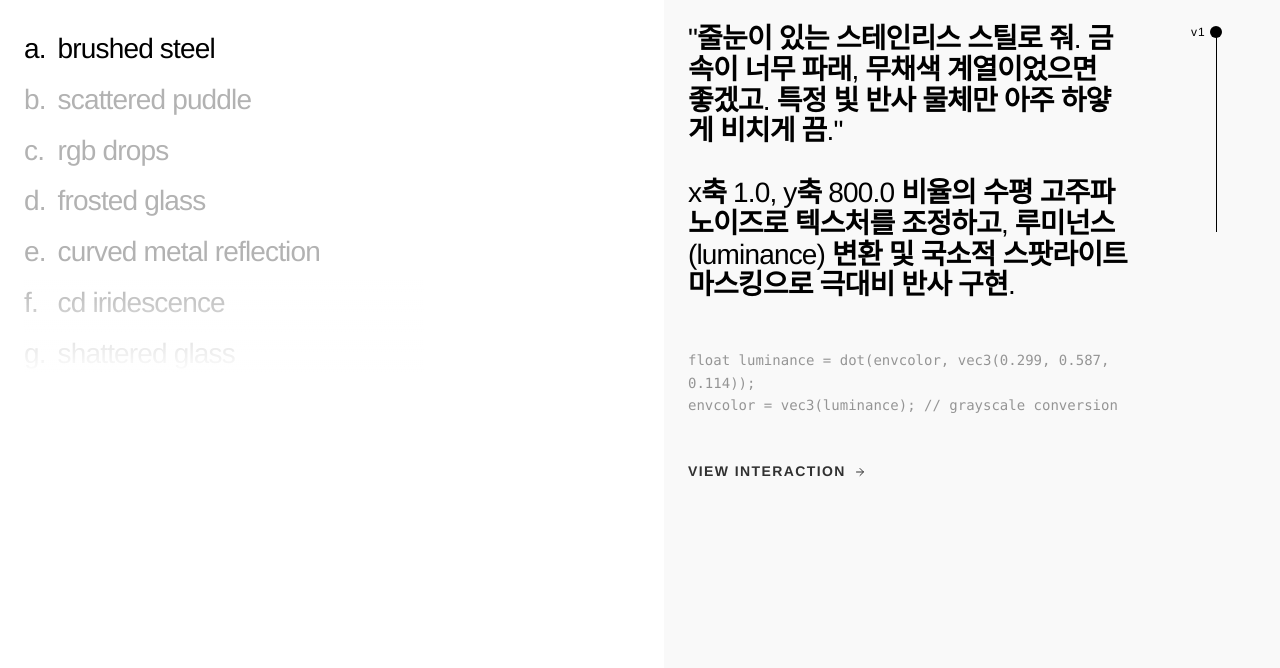
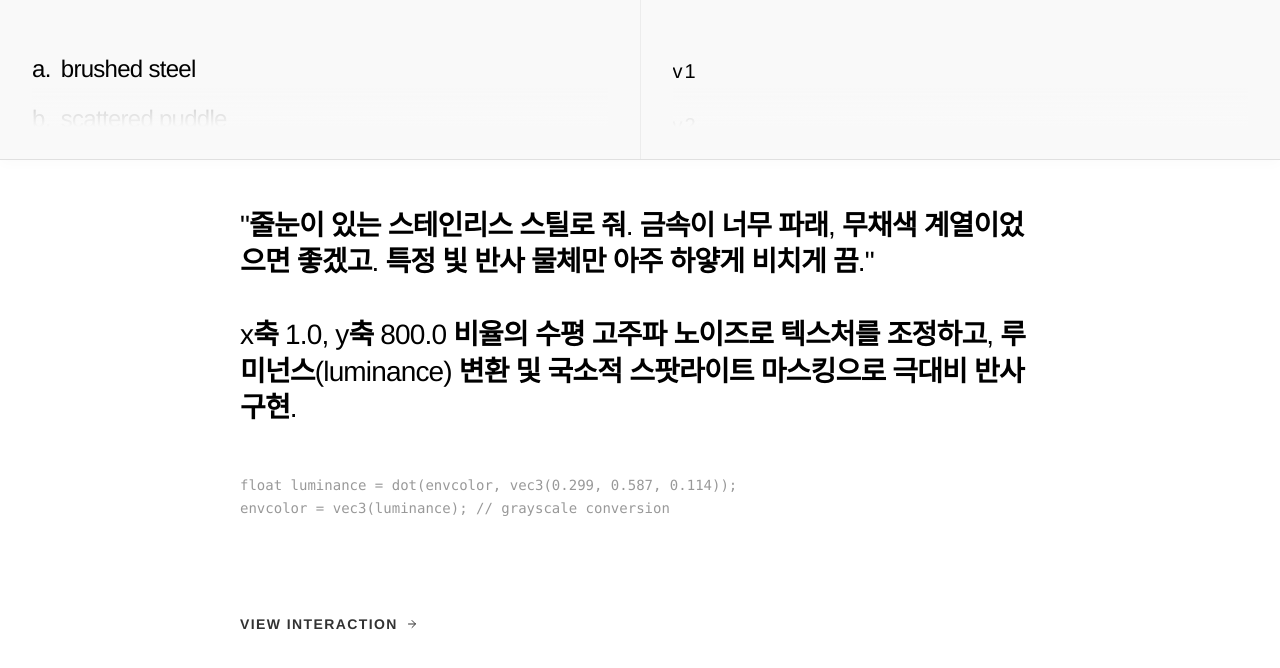
Before and after one commit to jonghyeokcolinlee/texture, a Next.js app: page / in a window 1280 px wide. Shown: the top 668 px of the page. Built offline with nearby package versions, Linux system fonts and the light colour scheme.

Commit message:
feat: update homepage content and layout in page.tsx

```diff
--- a/src/app/page.tsx
+++ b/src/app/page.tsx
@@ -17,63 +17,6 @@ const renderMixedText = (text: string) => {
         }
         return part;
     });
-};
-
-const VersionControls = ({ versions, activeIndex, onChange, className, vertical = false }: any) => {
-    const trackRef = useRef<HTMLDivElement>(null);
-    const [isDragging, setIsDragging] = useState(false);
-    const [tempP, setTempP] = useState(0);
-
-    const percent = isDragging ? tempP * 100 : (versions.length > 1 ? (activeIndex / (versions.length - 1)) * 100 : 50);
-
-    const updateFromPos = (clientX: number, clientY: number) => {
-        if (!trackRef.current) return;
-        const rect = trackRef.current.getBoundingClientRect();
-        let p = vertical ? (clientY - rect.top) / rect.height : (clientX - rect.left) / rect.width;
-        p = Math.max(0, Math.min(1, p));
-        setTempP(p);
-        const idx = Math.round(p * Math.max(0, versions.length - 1));
-        onChange(idx);
-    };
-
-    if (versions.length <= 1) return null;
-
-    return (
-        <div
-            className={`relative flex ${vertical ? 'flex-col justify-start h-[200px] w-[16px]' : 'items-center h-[16px] w-full flex-row'} ${vertical ? 'cursor-ns-resize' : 'cursor-ew-resize'} select-none touch-none ${className || ""}`}
-            onPointerDown={(e) => {
-                setIsDragging(true);
-                updateFromPos(e.clientX, e.clientY);
-                e.currentTarget.setPointerCapture(e.pointerId);
-            }}
-            onPointerMove={(e) => {
-                if (isDragging) updateFromPos(e.clientX, e.clientY);
-            }}
-            onPointerUp={(e) => {
-                setIsDragging(false);
-                e.currentTarget.releasePointerCapture(e.pointerId);
-            }}
-        >
-            <div ref={trackRef} className={`${vertical ? 'h-full w-[1px] mx-auto' : 'w-full h-[1px] my-auto'} bg-black relative`} />
-            <div
-                className="absolute flex items-center justify-center pointer-events-none"
-                style={{
-                    [vertical ? 'top' : 'left']: `${percent}%`,
-                    [vertical ? 'left' : 'top']: '50%',
-                    transform: 'translate(-50%, -50%)',
-                    transition: isDragging ? 'none' : `${vertical ? 'top' : 'left'} 0.3s cubic-bezier(0.2, 0.8, 0.2, 1)`
-                }}
-            >
-                <div
-                    className={`absolute ${vertical ? 'right-[16px]' : 'bottom-[16px]'} whitespace-nowrap text-[12px] font-medium tracking-widest text-black lowercase`}
-                    style={{ fontFamily: 'Helvetica, Arial, sans-serif' }}
-                >
-                    {versions[isDragging ? Math.round(tempP * (versions.length - 1)) : activeIndex]?.id}
-                </div>
-                <div className="w-[12px] h-[12px] bg-black rounded-full" />
-            </div>
-        </div>
-    );
 };
 
 export default function Home() {
@@ -420,58 +363,78 @@ export default function Home() {
     const wheelRef = useRef<HTMLDivElement>(null);
     const itemRefs = useRef<(HTMLDivElement | null)[]>([]);
 
+    const versionWheelRef = useRef<HTMLDivElement>(null);
+    const versionRefs = useRef<(HTMLDivElement | null)[]>([]);
+
     useEffect(() => {
         if (wheelRef.current && itemRefs.current[0]) {
-            const container = wheelRef.current;
-            const item = itemRefs.current[0];
-            container.scrollTop = item.offsetTop - container.clientHeight / 2 + item.clientHeight / 2;
+            wheelRef.current.scrollTop = itemRefs.current[0].offsetTop - 12;
         }
     }, []);
 
+    useEffect(() => {
+        if (versionWheelRef.current && versionRefs.current[activeVersionIndex]) {
+            versionWheelRef.current.scrollTop = versionRefs.current[activeVersionIndex]!.offsetTop - 12;
+        }
+    }, [activeMaterial, activeVersionIndex]);
+
     const handleScroll = () => {
         if (!wheelRef.current) return;
-        const container = wheelRef.current;
-        const center = container.scrollTop + container.clientHeight / 2;
-
+        const top = wheelRef.current.scrollTop;
         let closestIdx = 0;
         let minDiff = Infinity;
-
-        materials.forEach((mat, i) => {
+        materials.forEach((_, i) => {
             const item = itemRefs.current[i];
             if (!item) return;
-            const itemCenter = item.offsetTop + item.clientHeight / 2;
-            const diff = Math.abs(itemCenter - center);
+            const diff = Math.abs(item.offsetTop - top - 12);
             if (diff < minDiff) {
                 minDiff = diff;
                 closestIdx = i;
             }
         });
-
-        const newActive = materials[closestIdx].title;
-        if (newActive !== activeMaterial) {
-            setActiveMaterialTitle(newActive);
+        if (materials[closestIdx].title !== activeMaterial) {
+            setActiveMaterialTitle(materials[closestIdx].title);
             setActiveVersionIndex(materials[closestIdx].versions.length - 1);
         }
     };
 
+    const handleVersionScroll = () => {
+        if (!versionWheelRef.current || !activeMat || activeMat.versions.length <= 1) return;
+        const top = versionWheelRef.current.scrollTop;
+        let closestIdx = 0;
+        let minDiff = Infinity;
+        activeMat.versions.forEach((_, i) => {
+            const item = versionRefs.current[i];
+            if (!item) return;
+            const diff = Math.abs(item.offsetTop - top - 12);
+            if (diff < minDiff) {
+                minDiff = diff;
+                closestIdx = i;
+            }
+        });
+        if (closestIdx !== activeVersionIndex) {
+            setActiveVersionIndex(closestIdx);
+        }
+    };
+
     return (
-        <main className="h-full w-full bg-white flex flex-col md:flex-row overflow-hidden lowercase">
-            {/* 1. Left / Top Pane: Navigation Wheel */}
-            <div className="flex-1 md:w-1/2 h-1/2 md:h-full p-4 lg:p-6 bg-white relative">
-                <div className="w-full max-w-[400px] text-[20px] lg:text-[28px] tracking-[-0.03em] leading-[1.1] font-medium text-black">
-                    {/* Scroll Selection Container */}
-                    <div className="relative w-full h-[250px] md:h-[350px] overflow-hidden">
+        <main className="h-full w-full flex flex-col overflow-hidden lowercase bg-[#f9f9f9]">
+            {/* Top Panel: Control Area */}
+            <div className="w-full h-[140px] md:h-[160px] flex-none bg-[#f9f9f9] border-b border-black/10 shadow-[0_4px_12px_rgba(0,0,0,0.02)] flex flex-row z-20">
 
-                        {/* Bottom Fade Gradient Only */}
-                        <div className="absolute bottom-0 left-0 w-full h-[80px] md:h-[100px] bg-gradient-to-t from-white to-transparent pointer-events-none z-30" />
+                {/* Left Control: Materials List */}
+                <div className="flex-1 w-1/2 h-full relative border-r border-black/5">
+                    <div className="absolute inset-0 p-6 lg:p-8 pb-0">
+                        <div className="relative w-full h-full overflow-hidden text-[20px] lg:text-[24px] tracking-[-0.03em] leading-[1.1] font-medium text-black">
+                            <div className="absolute bottom-0 left-0 w-full h-[40px] bg-gradient-to-t from-[#f9f9f9] to-transparent pointer-events-none z-30" />
 
-                        {/* Scrollable Wheel */}
                             <div
                                 ref={wheelRef}
                                 onScroll={handleScroll}
                                 className="w-full h-full overflow-y-auto no-scrollbar snap-y snap-mandatory relative z-20"
                                 style={{ scrollBehavior: 'smooth' }}
                             >
+                                <div className="h-[12px]" />
                                 {materials.map((mat, i) => {
                                     const match = mat.title.match(/^0?(\d+)\s+(.*)$/);
                                     const num = match ? parseInt(match[1]) : 0;
@@ -483,34 +446,81 @@ export default function Home() {
                                         <div
                                             key={mat.title}
                                             ref={(el) => { itemRefs.current[i] = el; }}
-                                        className={`flex items-start w-full py-2.5 snap-start transition-opacity duration-300 select-none ${isActive ? "opacity-100" : "opacity-30"}`}
+                                            className={`flex items-start w-full py-2.5 lg:py-3 scroll-mt-[12px] snap-start transition-opacity duration-300 select-none cursor-pointer ${isActive ? "opacity-100" : "opacity-30"}`}
+                                            onClick={() => {
+                                                if (isActive) return;
+                                                setActiveMaterialTitle(mat.title);
+                                                setActiveVersionIndex(mat.versions.length - 1);
+                                            }}
                                         >
                                             <span className="w-[1.2em] shrink-0 text-left">{indicator}</span>
                                             <p className="mb-0 flex-1 text-left">{text}</p>
                                         </div>
                                     );
                                 })}
-                            <div className="h-[200px] md:h-[300px]" /> {/* Bottom spacer */}
+                                <div className="h-[100px] md:h-[120px]" />
                             </div>
                         </div>
                     </div>
                 </div>
 
-            {/* 2. Right / Bottom Pane: Information Details */}
-            <div className="flex-1 md:w-1/2 h-1/2 md:h-full bg-[#f9f9f9] relative flex flex-row">
-                <div className="flex-1 h-full overflow-y-auto no-scrollbar p-4 lg:p-6 relative">
-                    <div className="max-w-[500px] text-[20px] lg:text-[28px] tracking-[-0.03em] leading-[1.1] text-black pb-32 font-medium">
+                {/* Right Control: Version History */}
+                <div className="flex-1 w-1/2 h-full relative">
+                    <div className="absolute inset-0 p-6 lg:p-8 pb-0">
+                        {activeMat && activeMat.versions.length > 1 ? (
+                            <div className="relative w-full h-full overflow-hidden text-[16px] lg:text-[20px] tracking-widest font-medium text-black lowercase" style={{ fontFamily: 'Helvetica, Arial, sans-serif' }}>
+                                <div className="absolute bottom-0 left-0 w-full h-[40px] bg-gradient-to-t from-[#f9f9f9] to-transparent pointer-events-none z-30" />
+
+                                <div
+                                    ref={versionWheelRef}
+                                    onScroll={handleVersionScroll}
+                                    className="w-full h-full overflow-y-auto no-scrollbar snap-y snap-mandatory relative z-20"
+                                    style={{ scrollBehavior: 'smooth' }}
+                                >
+                                    <div className="h-[12px]" />
+                                    {activeMat.versions.map((ver, i) => {
+                                        const isActive = activeVersionIndex === i;
+                                        return (
+                                            <div
+                                                key={ver.id}
+                                                ref={(el) => { versionRefs.current[i] = el; }}
+                                                className={`flex items-start w-full py-2.5 lg:py-3 scroll-mt-[12px] snap-start transition-opacity duration-300 select-none cursor-pointer ${isActive ? "opacity-100" : "opacity-30"}`}
+                                                onClick={() => {
+                                                    if (isActive) return;
+                                                    setActiveVersionIndex(i);
+                                                }}
+                                            >
+                                                <p className="mb-0">{ver.id}</p>
+                                            </div>
+                                        );
+                                    })}
+                                    <div className="h-[100px] md:h-[120px]" />
+                                </div>
+                            </div>
+                        ) : (
+                            <div className="w-full h-full flex items-start pt-[12px] opacity-30 text-[16px] lg:text-[20px] tracking-widest lowercase font-medium" style={{ fontFamily: 'Helvetica, Arial, sans-serif' }}>
+                                v1
+                            </div>
+                        )}
+                    </div>
+                </div>
+            </div>
+
+            {/* Bottom Panel: Main Content View */}
+            <div className="flex-1 w-full bg-white relative flex flex-col z-10">
+                <div className="flex-1 h-full overflow-y-auto no-scrollbar p-6 lg:p-12 relative flex justify-center">
+                    <div className="w-full max-w-[800px] text-[20px] lg:text-[28px] tracking-[-0.03em] leading-[1.3] text-black pb-32 font-medium">
                         {activeMat && activeVersion ? (
                             <div className="flex flex-col justify-start">
                                 <div className="whitespace-pre-wrap">
                                     {renderMixedText(activeVersion.prompt)}
                                 </div>
-                                <div className="font-mono opacity-40 text-[14px] leading-[1.6] tracking-normal whitespace-pre-wrap mt-8 lg:mt-12 font-normal">
+                                <div className="font-mono opacity-40 text-[14px] leading-[1.6] tracking-normal whitespace-pre-wrap mt-12 font-normal">
                                     {activeVersion.script}
                                 </div>
                                 <Link
                                     href={activeVersion.url}
-                                    className="mt-12 inline-flex items-center gap-2 text-[14px] tracking-widest font-bold uppercase opacity-80 hover:opacity-100 transition-opacity"
+                                    className="mt-16 sm:mt-24 inline-flex items-center gap-2 text-[14px] tracking-widest font-bold uppercase opacity-80 hover:opacity-100 transition-opacity"
                                 >
                                     View Interaction
                                     <svg width="12" height="12" viewBox="0 0 24 24" fill="none" stroke="currentColor" strokeWidth="2" strokeLinecap="round" strokeLinejoin="round"><path d="M5 12h14"></path><path d="m12 5 7 7-7 7"></path></svg>
@@ -523,33 +533,6 @@ export default function Home() {
                         )}
                     </div>
                 </div>
-
-                {/* Desktop Slider Space */}
-                {activeMat && activeMat.versions.length > 1 && (
-                    <div className="hidden md:flex flex-col justify-start items-center w-32 px-8 pt-8 pb-32 bg-[#f9f9f9] z-10 shrink-0">
-                        <VersionControls
-                            versions={activeMat.versions}
-                            activeIndex={activeVersionIndex}
-                            onChange={setActiveVersionIndex}
-                            vertical={true}
-                        />
-                    </div>
-                )}
-
-                {/* Mobile Slider / Overlay */}
-                {activeMat && activeMat.versions.length > 1 && (
-                    <>
-                        <div className="md:hidden absolute bottom-0 left-0 w-full h-48 bg-gradient-to-t from-[#f9f9f9] from-20% via-[#f9f9f9]/80 via-50% to-transparent pointer-events-none z-10" />
-                        <div className="md:hidden absolute bottom-4 left-[10%] right-[10%] z-20">
-                            <VersionControls
-                                versions={activeMat.versions}
-                                activeIndex={activeVersionIndex}
-                                onChange={setActiveVersionIndex}
-                                className="w-full"
-                            />
-                        </div>
-                    </>
-                )}
             </div>
         </main>
     );
```
Lines whose indentation alone changed are shown as unchanged.
